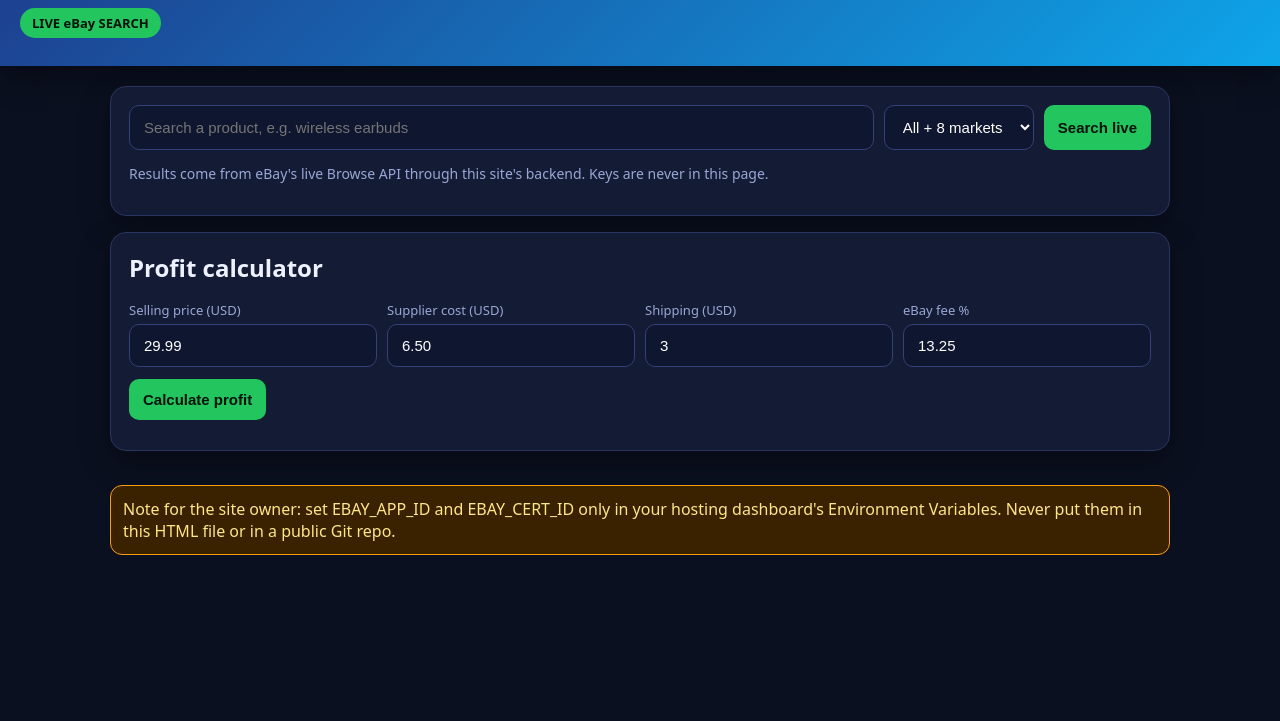
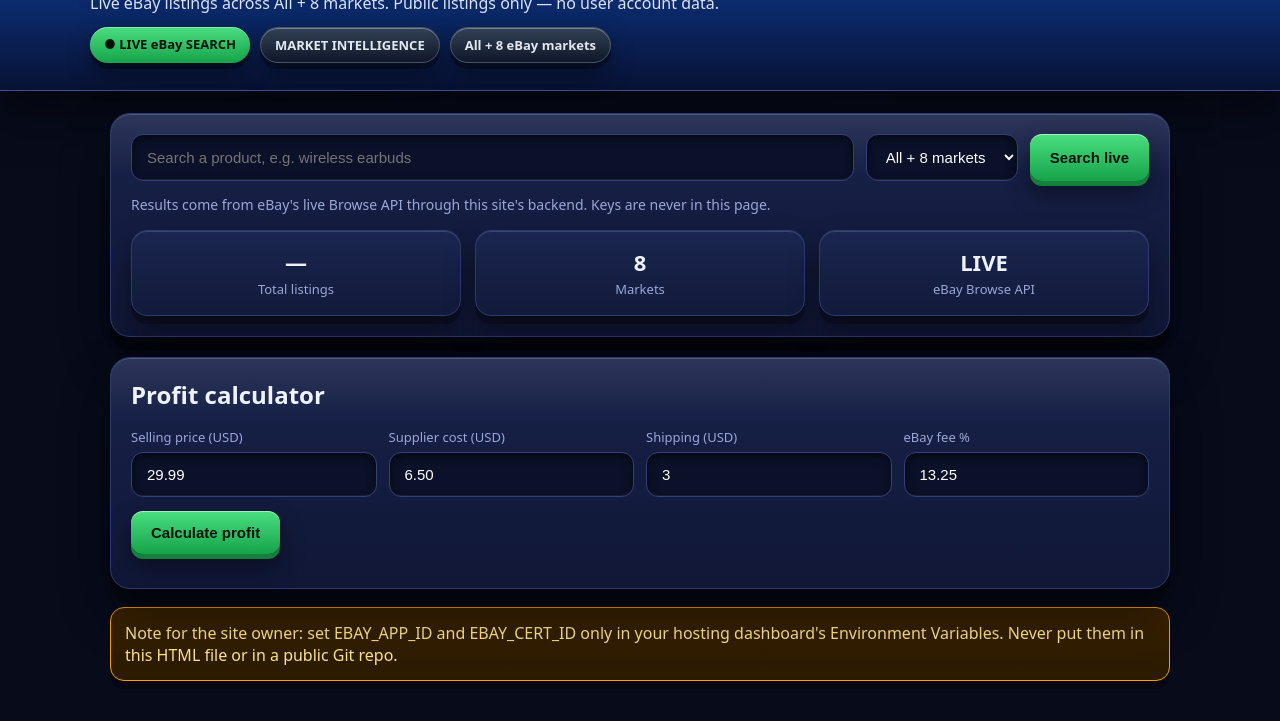
Before and after one commit to mariyamkahonyarr-afk/ebay-public-research-tool, a website: page index.html in a window 1280 px wide. Shown: the part 96-817 px from the top of the page. Drawn offline with Linux system fonts and the light colour scheme.

Commit message:
Update index.html

```diff
--- a/index.html
+++ b/index.html
@@ -5,31 +5,62 @@
 <meta name="viewport" content="width=device-width, initial-scale=1.0">
 <title>eBay Product Research Tool</title>
 <style>
-  *{box-sizing:border-box} body{margin:0;font-family:system-ui,Arial,sans-serif;background:#0b1020;color:#eef2ff}
-  header{padding:28px 20px;background:linear-gradient(135deg,#1e3a8a,#0ea5e9);box-shadow:0 10px 30px rgba(0,0,0,.4)}
-  header h1{margin:0;font-size:28px} header p{margin:6px 0 0;opacity:.9}
-  .badge{display:inline-block;margin-top:10px;background:#22c55e;color:#04120a;padding:6px 12px;border-radius:999px;font-weight:700;font-size:13px}
-  main{max-width:1100px;margin:0 auto;padding:20px}
-  .card{background:#141b34;border:1px solid #2a3560;border-radius:16px;padding:18px;box-shadow:0 12px 30px rgba(0,0,0,.35)}
-  .row{display:flex;gap:10px;flex-wrap:wrap} input,select,button{padding:12px 14px;border-radius:10px;border:1px solid #33407a;background:#0f1730;color:#fff;font-size:15px}
-  input{flex:1;min-width:220px} button{background:#22c55e;color:#04120a;font-weight:800;cursor:pointer;border:none}
-  button:hover{filter:brightness(1.1)} .muted{color:#9aa7d6;font-size:14px}
-  .grid{display:grid;grid-template-columns:repeat(auto-fill,minmax(240px,1fr));gap:14px;margin-top:18px}
-  .item{background:#0f1730;border:1px solid #2a3560;border-radius:14px;overflow:hidden}
-  .item img{width:100%;height:180px;object-fit:cover;background:#222}
-  .item .b{padding:12px} .item h3{font-size:15px;margin:0 0 8px;line-height:1.35}
-  .item a{color:#7dd3fc;text-decoration:none;font-weight:700}
-  .profit{display:grid;grid-template-columns:repeat(auto-fit,minmax(150px,1fr));gap:10px;margin-top:14px}
-  .profit label{font-size:13px;color:#9aa7d6} .profit input{width:100%;margin-top:4px}
-  #profitOut{font-weight:800;margin-top:12px}
-  .warn{background:#3a2200;border:1px solid #f59e0b;color:#fde68a;padding:12px;border-radius:12px;margin-top:16px}
+  *{box-sizing:border-box}
+  :root{--bg:#070b1a;--card:#121a38;--card2:#0e1530;--line:#2c3a72;--text:#eef2ff;--muted:#9aa7d6;--green:#22c55e;--blue:#0ea5e9}
+  body{margin:0;font-family:system-ui,-apple-system,Segoe UI,Arial,sans-serif;background:radial-gradient(1200px 500px at 50% -10%,#1e3a8a55,transparent 60%),var(--bg);color:var(--text);min-height:100vh}
+  header{padding:34px 20px 26px;background:linear-gradient(180deg,#1e3a8a 0%,#0b2a6b 55%,#081233 100%);border-bottom:1px solid #3b4f9e;box-shadow:0 18px 40px rgba(0,0,0,.55),inset 0 1px 0 rgba(255,255,255,.25)}
+  .hero{max-width:1100px;margin:0 auto}
+  .hero h1{margin:0;font-size:34px;letter-spacing:-.5px;text-shadow:0 3px 0 rgba(0,0,0,.45),0 10px 24px rgba(0,0,0,.5)}
+  .hero p{margin:8px 0 0;opacity:.92}
+  .badges{margin-top:14px;display:flex;gap:10px;flex-wrap:wrap}
+  .badge{display:inline-block;padding:8px 14px;border-radius:999px;font-weight:800;font-size:13px;box-shadow:0 6px 0 rgba(0,0,0,.35),0 12px 24px rgba(0,0,0,.4),inset 0 1px 0 rgba(255,255,255,.35);transform:translateY(-1px)}
+  .badge.green{background:linear-gradient(180deg,#4ade80,#16a34a);color:#04120a}
+  .badge.dark{background:linear-gradient(180deg,#334155,#0f172a);color:#e2e8f0;border:1px solid #475569}
+  main{max-width:1100px;margin:0 auto;padding:22px 20px 40px}
+  .card{background:linear-gradient(180deg,#18224a,#101736);border:1px solid var(--line);border-radius:20px;padding:20px;position:relative;box-shadow:0 14px 0 rgba(0,0,0,.28),0 24px 48px rgba(0,0,0,.45),inset 0 1px 0 rgba(255,255,255,.18)}
+  .card::before{content:"";position:absolute;inset:0;border-radius:20px;background:linear-gradient(180deg,rgba(255,255,255,.09),transparent 28%);pointer-events:none}
+  .card h2{margin:0 0 8px}
+  .row{display:flex;gap:12px;flex-wrap:wrap;position:relative;z-index:1}
+  input,select{padding:13px 15px;border-radius:12px;border:1px solid #33407a;background:#0a1128;color:#fff;font-size:15px;box-shadow:inset 0 3px 8px rgba(0,0,0,.55),inset 0 -1px 0 rgba(255,255,255,.08)}
+  input{flex:1;min-width:220px}
+  button{padding:13px 20px;border-radius:12px;border:none;background:linear-gradient(180deg,#4ade80,#16a34a);color:#04120a;font-weight:900;font-size:15px;cursor:pointer;box-shadow:0 5px 0 #15803d,0 12px 24px rgba(0,0,0,.45),inset 0 1px 0 rgba(255,255,255,.5);transition:transform .08s,box-shadow .08s}
+  button:hover{filter:brightness(1.07)}
+  button:active{transform:translateY(4px);box-shadow:0 1px 0 #15803d,0 6px 14px rgba(0,0,0,.4)}
+  .muted{color:var(--muted);font-size:14px}
+  .stats{display:grid;grid-template-columns:repeat(auto-fit,minmax(170px,1fr));gap:14px;margin-top:16px}
+  .stat{background:linear-gradient(180deg,#1b2650,#111a3a);border:1px solid var(--line);border-radius:16px;padding:16px;text-align:center;box-shadow:0 8px 0 rgba(0,0,0,.3),0 16px 30px rgba(0,0,0,.4),inset 0 1px 0 rgba(255,255,255,.15);transition:transform .15s}
+  .stat:hover{transform:translateY(-4px)}
+  .stat b{font-size:22px;display:block}
+  .stat span{color:var(--muted);font-size:13px}
+  .tablewrap{overflow-x:auto;margin-top:18px;border-radius:16px;box-shadow:0 12px 0 rgba(0,0,0,.3),0 22px 40px rgba(0,0,0,.45)}
+  table{width:100%;border-collapse:separate;border-spacing:0;min-width:900px;background:linear-gradient(180deg,#18224a,#0f1730);border:1px solid var(--line);border-radius:16px;overflow:hidden}
+  th{position:sticky;top:0;background:linear-gradient(180deg,#24346e,#16224e);padding:13px 12px;text-align:left;font-size:13px;letter-spacing:.3px;border-bottom:2px solid #3b4f9e;white-space:nowrap}
+  td{padding:12px;border-bottom:1px solid #223064;vertical-align:middle;font-size:14px}
+  tr:hover td{background:rgba(255,255,255,.04)}
+  td img{width:72px;height:72px;object-fit:cover;border-radius:10px;border:1px solid var(--line);box-shadow:0 4px 10px rgba(0,0,0,.5);display:block}
+  td .title{font-weight:700;line-height:1.35;max-width:340px}
+  td .price{font-weight:900;color:#4ade80;font-size:16px;white-space:nowrap}
+  td a{color:#7dd3fc;text-decoration:none;font-weight:800;white-space:nowrap}
+  .pill{display:inline-block;padding:4px 10px;border-radius:999px;background:#1e293b;border:1px solid #475569;font-size:12px;white-space:nowrap}
+  .profit{display:grid;grid-template-columns:repeat(auto-fit,minmax(150px,1fr));gap:12px;margin-top:14px;position:relative;z-index:1}
+  .profit label{font-size:13px;color:var(--muted)}
+  .profit input{width:100%;margin-top:5px}
+  #profitOut{font-weight:900;margin-top:14px;font-size:17px}
+  .warn{background:linear-gradient(180deg,#3a2200,#2a1a00);border:1px solid #f59e0b;color:#fde68a;padding:14px;border-radius:14px;margin-top:18px;box-shadow:0 8px 0 rgba(0,0,0,.3)}
+  @media (prefers-reduced-motion:reduce){.stat,button{transition:none}}
 </style>
 </head>
 <body>
 <header>
-  <h1>eBay Product Research Tool</h1>
-  <p>Live eBay listings across All + 8 markets. Public listings only — no user account data.</p>
-  <span class="badge">LIVE eBay SEARCH</span>
+  <div class="hero">
+    <h1>eBay Product Research Tool</h1>
+    <p>Live eBay listings across All + 8 markets. Public listings only — no user account data.</p>
+    <div class="badges">
+      <span class="badge green">● LIVE eBay SEARCH</span>
+      <span class="badge dark">MARKET INTELLIGENCE</span>
+      <span class="badge dark">All + 8 eBay markets</span>
+    </div>
+  </div>
 </header>
 <main>
   <div class="card">
@@ -45,21 +76,30 @@
     </div>
     <p class="muted">Results come from eBay's live Browse API through this site's backend. Keys are never in this page.</p>
     <div id="status" class="muted"></div>
+    <div class="stats">
+      <div class="stat"><b id="statTotal">—</b><span>Total listings</span></div>
+      <div class="stat"><b id="statMarkets">8</b><span>Markets</span></div>
+      <div class="stat"><b>LIVE</b><span>eBay Browse API</span></div>
+    </div>
   </div>
-
-  <div class="card" style="margin-top:16px">
-    <h2 style="margin:0 0 6px">Profit calculator</h2>
+  <div class="card" style="margin-top:20px">
+    <h2>Profit calculator</h2>
     <div class="profit">
       <div><label>Selling price (USD)</label><input id="sell" type="number" step="0.01" value="29.99"></div>
       <div><label>Supplier cost (USD)</label><input id="cost" type="number" step="0.01" value="6.50"></div>
       <div><label>Shipping (USD)</label><input id="ship" type="number" step="0.01" value="3"></div>
       <div><label>eBay fee %</label><input id="fee" type="number" step="0.01" value="13.25"></div>
     </div>
-    <button style="margin-top:12px" onclick="calcProfit()">Calculate profit</button>
+    <button style="margin-top:14px" onclick="calcProfit()">Calculate profit</button>
     <div id="profitOut"></div>
   </div>
-
-  <div id="results" class="grid"></div>
+  <div class="tablewrap" id="tablewrap" style="display:none">
+    <table>
+      <thead><tr><th>Picture</th><th>Product</th><th>Total listings<br><span style="font-weight:400;opacity:.8">(this search)</span></th><th>Real-time listing price</th><th>Market</th><th>Condition</th><th>Seller</th><th>eBay link</th></tr></thead>
+      <tbody id="results"></tbody>
+    </table>
+    <p class="muted" style="padding:10px 14px">Note: per-item sold count is not returned by eBay's live Browse API, so Total Sales per item is shown as —. The "Total listings" column shows the live total for this search in that market. Sold-history data needs a separate sold-data step.</p>
+  </div>
   <div class="warn">Note for the site owner: set EBAY_APP_ID and EBAY_CERT_ID only in your hosting dashboard's Environment Variables. Never put them in this HTML file or in a public Git repo.</div>
 </main>
 <script>
@@ -77,9 +117,12 @@
     d.results.forEach(m=>{
       total+=m.total;
       m.items.forEach(it=>{
-        html+=`<div class="item">${it.image?`<img src="${it.image}" alt="">`:''}<div class="b"><h3>${it.title||''}</h3><p>${it.price||''} · ${m.market} · ${it.condition||''}</p><p class="muted">${it.seller?('Seller: '+it.seller):''}</p><a href="${it.url}" target="_blank" rel="noopener">View on eBay →</a></div></div>`;
+        const esc=(s)=>String(s||'').replace(/&/g,'&amp;').replace(/</g,'&lt;').replace(/"/g,'&quot;');
+        html+=`<tr><td>${it.image?`<img src="${it.image}" alt="">`:'—'}</td><td><div class="title">${esc(it.title)}</div></td><td>${m.total.toLocaleString()}</td><td class="price">${esc(it.price||'—')}</td><td><span class="pill">${m.market}</span></td><td>${esc(it.condition||'—')}</td><td>${esc(it.seller||'—')}</td><td>${it.url?`<a href="${it.url}" target="_blank" rel="noopener">View on eBay →</a>`:'—'}</td></tr>`;
       });
     });
+    document.getElementById('tablewrap').style.display='block';
+    document.getElementById('statTotal').textContent=total.toLocaleString();
     document.getElementById('status').textContent=`Found ${total.toLocaleString()} listings for "${d.query}" (${d.market}).`;
     document.getElementById('results').innerHTML=html||'<p class="muted">No listings found.</p>';
   }catch(e){document.getElementById('status').textContent='Error: '+e.message;}
```
